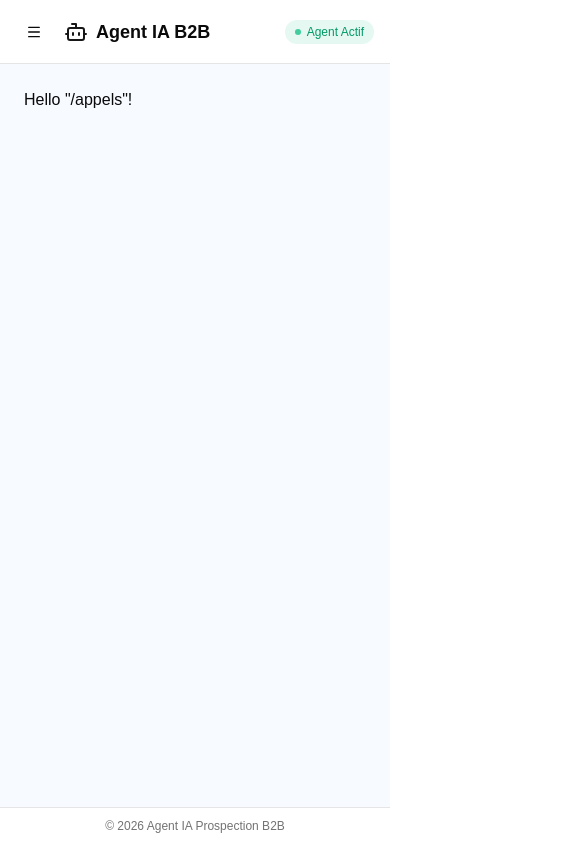
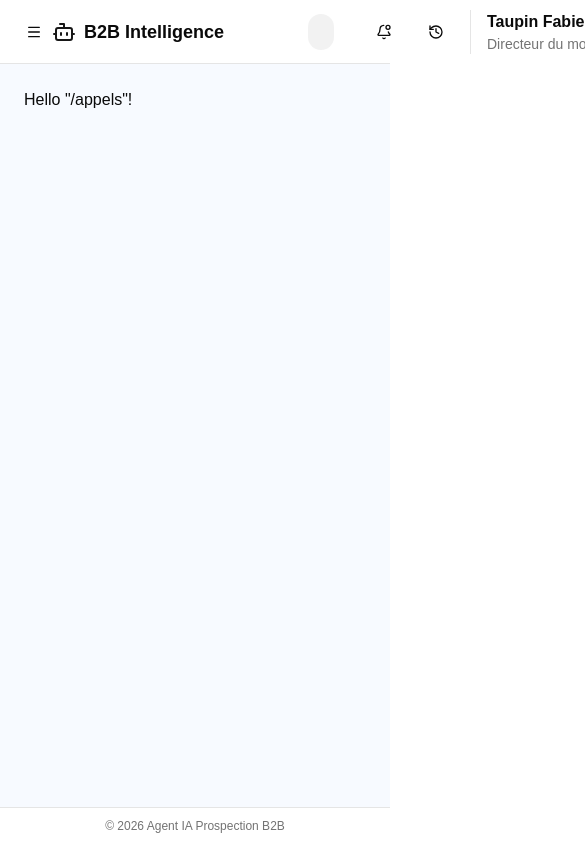
Before and after one commit to 95902/Agent-IA-de-prospection-B2B-, a React (Vite) app: page /appels in a window 390 px wide. Shown: the top 844 px of the page, 585 px wide, since content can reach past the window. Built offline with nearby package versions, Linux system fonts and the light colour scheme.

Commit message:
ajout du header

```diff
--- /dev/null
+++ b/src/components/ui/Avatar.tsx
@@ -0,0 +1,107 @@
+import * as React from "react"
+import { Avatar as AvatarPrimitive } from "@base-ui/react/avatar"
+
+import { cn } from "@/lib/utils"
+
+function Avatar({
+  className,
+  size = "default",
+  ...props
+}: AvatarPrimitive.Root.Props & {
+  size?: "default" | "sm" | "lg"
+}) {
+  return (
+    <AvatarPrimitive.Root
+      data-slot="avatar"
+      data-size={size}
+      className={cn(
+        "group/avatar relative flex size-8 shrink-0 rounded-full select-none after:absolute after:inset-0 after:rounded-full after:border after:border-border after:mix-blend-darken data-[size=lg]:size-10 data-[size=sm]:size-6 dark:after:mix-blend-lighten",
+        className
+      )}
+      {...props}
+    />
+  )
+}
+
+function AvatarImage({ className, ...props }: AvatarPrimitive.Image.Props) {
+  return (
+    <AvatarPrimitive.Image
+      data-slot="avatar-image"
+      className={cn(
+        "aspect-square size-full rounded-full object-cover",
+        className
+      )}
+      {...props}
+    />
+  )
+}
+
+function AvatarFallback({
+  className,
+  ...props
+}: AvatarPrimitive.Fallback.Props) {
+  return (
+    <AvatarPrimitive.Fallback
+      data-slot="avatar-fallback"
+      className={cn(
+        "flex size-full items-center justify-center rounded-full bg-muted text-sm text-muted-foreground group-data-[size=sm]/avatar:text-xs",
+        className
+      )}
+      {...props}
+    />
+  )
+}
+
+function AvatarBadge({ className, ...props }: React.ComponentProps<"span">) {
+  return (
+    <span
+      data-slot="avatar-badge"
+      className={cn(
+        "absolute right-0 bottom-0 z-10 inline-flex items-center justify-center rounded-full bg-primary text-primary-foreground bg-blend-color ring-2 ring-background select-none",
+        "group-data-[size=sm]/avatar:size-2 group-data-[size=sm]/avatar:[&>svg]:hidden",
+        "group-data-[size=default]/avatar:size-2.5 group-data-[size=default]/avatar:[&>svg]:size-2",
+        "group-data-[size=lg]/avatar:size-3 group-data-[size=lg]/avatar:[&>svg]:size-2",
+        className
+      )}
+      {...props}
+    />
+  )
+}
+
+function AvatarGroup({ className, ...props }: React.ComponentProps<"div">) {
+  return (
+    <div
+      data-slot="avatar-group"
+      className={cn(
+        "group/avatar-group flex -space-x-2 *:data-[slot=avatar]:ring-2 *:data-[slot=avatar]:ring-background",
+        className
+      )}
+      {...props}
+    />
+  )
+}
+
+function AvatarGroupCount({
+  className,
+  ...props
+}: React.ComponentProps<"div">) {
+  return (
+    <div
+      data-slot="avatar-group-count"
+      className={cn(
+        "relative flex size-8 shrink-0 items-center justify-center rounded-full bg-muted text-sm text-muted-foreground ring-2 ring-background group-has-data-[size=lg]/avatar-group:size-10 group-has-data-[size=sm]/avatar-group:size-6 [&>svg]:size-4 group-has-data-[size=lg]/avatar-group:[&>svg]:size-5 group-has-data-[size=sm]/avatar-group:[&>svg]:size-3",
+        className
+      )}
+      {...props}
+    />
+  )
+}
+
+export {
+  Avatar,
+  AvatarImage,
+  AvatarFallback,
+  AvatarGroup,
+  AvatarGroupCount,
+  AvatarBadge,
+}
--- /dev/null
+++ b/src/components/ui/Input.tsx
@@ -0,0 +1,20 @@
+import * as React from "react"
+import { Input as InputPrimitive } from "@base-ui/react/input"
+
+import { cn } from "@/lib/utils"
+
+function Input({ className, type, ...props }: React.ComponentProps<"input">) {
+  return (
+    <InputPrimitive
+      type={type}
+      data-slot="input"
+      className={cn(
+        "h-9 w-full min-w-0 rounded-3xl border border-transparent bg-input/50 px-3 py-1 text-base transition-[color,box-shadow,background-color] outline-none file:inline-flex file:h-7 file:border-0 file:bg-transparent file:text-sm file:font-medium file:text-foreground placeholder:text-muted-foreground focus-visible:border-ring focus-visible:ring-3 focus-visible:ring-ring/30 disabled:pointer-events-none disabled:cursor-not-allowed disabled:opacity-50 aria-invalid:border-destructive aria-invalid:ring-3 aria-invalid:ring-destructive/20 md:text-sm dark:aria-invalid:border-destructive/50 dark:aria-invalid:ring-destructive/40",
+        className
+      )}
+      {...props}
+    />
+  )
+}
+
+export { Input }
--- a/src/routes/__root.tsx
+++ b/src/routes/__root.tsx
@@ -1,7 +1,7 @@
 /* eslint-disable react-refresh/only-export-components */
 import { createRootRoute, Outlet } from "@tanstack/react-router";
 import { TanStackRouterDevtools } from "@tanstack/react-router-devtools";
-import { Menu, Bot } from "lucide-react";
+import { Menu, Bot, RotateCcwClock, BellDot } from "lucide-react";
 import { useState } from "react";
 import { Button } from "@/components/ui/Button";
 import {
@@ -12,13 +12,15 @@ import {
   SheetTrigger,
 } from "@/components/ui/Sheet";
 import { Navigation } from "@/components/ui/Navigation";
+import { Avatar, AvatarFallback, AvatarImage } from "@/components/ui/Avatar";
+import { Input } from "@/components/ui/input";
 
 const RootLayout = () => {
   const [mobileOpen, setMobileOpen] = useState(false);
   return (
     <div className="flex h-screen flex-col bg-background text-foreground">
-      <header className="sticky top-0 z-40 flex h-16 items-center justify-between border-b bg-background/95 px-4 backdrop-blur md:px-6">
-        <div className="flex items-center gap-3 h-64">
+      <header className="sticky top-0 z-40 flex min-h-16 items-center justify-between border-b bg-background/95 backdrop-blur px-4">
+        <div className="flex items-center">
           <Sheet open={mobileOpen} onOpenChange={setMobileOpen}>
             <SheetTrigger>
               <Button variant="ghost" size="icon" className="md:hidden">
@@ -36,19 +38,43 @@ const RootLayout = () => {
               <Navigation />
             </SheetContent>
           </Sheet>
-          <div className="flex items-center gap-2 font-bold text-lg">
+          <div className="flex items-center gap-2 w-60 font-bold text-lg">
             <Bot className="h-6 w-6 text-primary" />
-            <span>Agent IA B2B</span>
+            <span className="text-nowrap">B2B Intelligence</span>
           </div>
         </div>
-        <div className="flex items-center gap-2">
-          <span className="inline-flex items-center gap-1.5 rounded-full bg-emerald-500/10 px-2.5 py-1 text-xs font-medium text-emerald-600 dark:text-emerald-400">
-            <span className="h-1.5 w-1.5 rounded-full bg-emerald-500 animate-pulse" />
-            Agent Actif
-          </span>
+        <div className="flex-1 px-4">
+          <Input placeholder="Enter text" />
+        </div>
+        <div className="flex items-center">
+          <div className="flex gap-4 px-4 items-center">
+            <Button variant="ghost" size="icon">
+              <BellDot className="h-5 w-5" />
+              <span className="sr-only">Notifications</span>
+            </Button>
+            <Button variant="ghost" size="icon">
+              <RotateCcwClock className="h-5 w-5" />
+            </Button>
+          </div>
+          <div className="h-full flex items-center gap-4 border-l px-4">
+            <div className="flex flex-col ">
+              <span className="font-semibold text-nowrap">Taupin Fabien</span>
+              <p className="text-sm text-muted-foreground text-nowrap">
+                Directeur du monde
+              </p>
+            </div>
+            <Avatar size="lg">
+              <AvatarImage
+                src="https://github.com/shadcn.png"
+                alt="@shadcn"
+                className="grayscale"
+              />
+              <AvatarFallback>CN</AvatarFallback>
+            </Avatar>
+          </div>
         </div>
       </header>
-      <div className="flex flex-1">
+      <div className="flex h-screen flex-1 overflow-hidden">
         <aside className="hidden w-64 border-r bg-card/50 p-4 md:block ">
           <Navigation />
         </aside>
```
